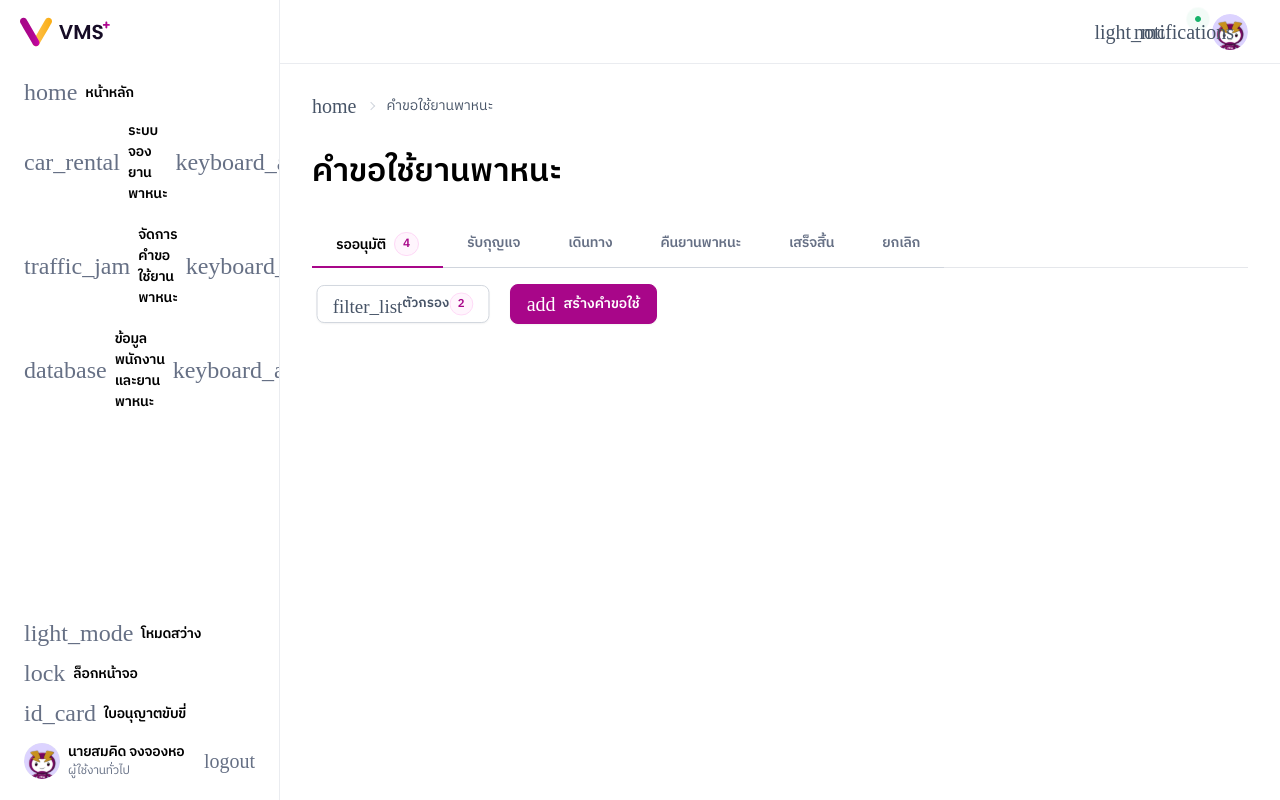
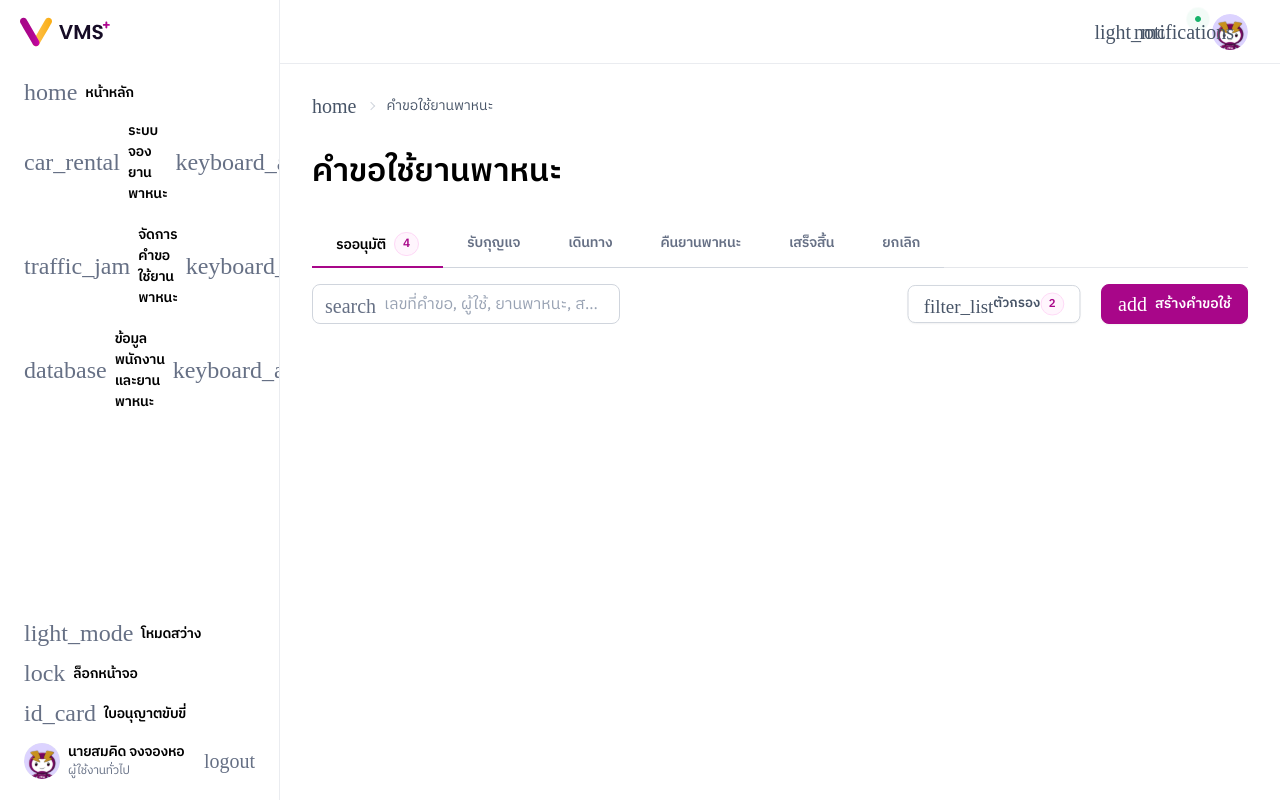
Before and after one commit to kawaiipeace/vms-plus-frontend, a Next.js app: page /vehicle-booking/request-list in a window 1280 px wide. Built offline with nearby package versions, Linux system fonts and the light colour scheme; a web font is replaced by a local one.

Commit message:
show search

```diff
--- a/app/components/tabs.tsx
+++ b/app/components/tabs.tsx
@@ -44,7 +44,7 @@ const Tabs: React.FC<TabsProps> = ({ tabs }) => {
       <div className="py-4">
         {tabs[activeTab].label == "รออนุมัติ" ? (
           <div className="flex justify-between items-center">
-            <div className="hidden">
+            <div className="hidden md:block">
             <div className="input-group input-group-search hidden">
               <div className="input-group-prepend">
                 <span className="input-group-text search-ico-info">
```
